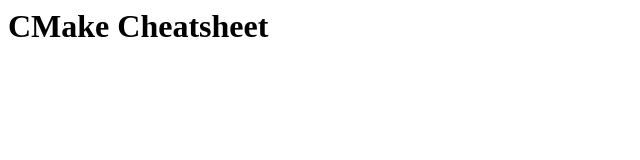
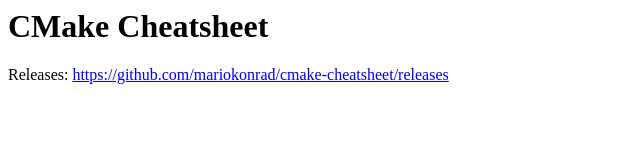
Before and after one commit to mariokonrad/cmake-cheatsheet, a plain HTML site: page index.html in a window 1280 px wide. Shown: the whole page, without its empty margins (0-640 px from the left). Drawn offline with Linux system fonts and the light colour scheme.

Commit message:
Add link to releases on GitHub

```diff
--- a/index.html
+++ b/index.html
@@ -1,5 +1,6 @@
 <html>
 	<body>
 		<h1>CMake Cheatsheet</h1>
+		<p>Releases: <a href="https://github.com/mariokonrad/cmake-cheatsheet/releases">https://github.com/mariokonrad/cmake-cheatsheet/releases</a></p>
 	</body>
 </html>
```
